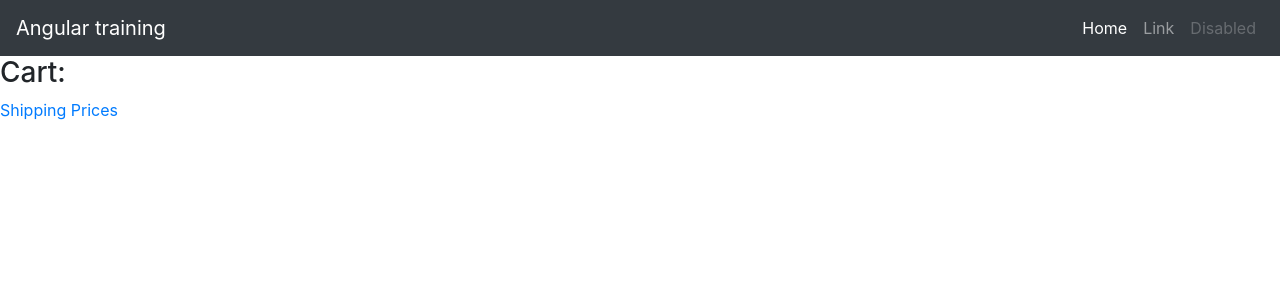
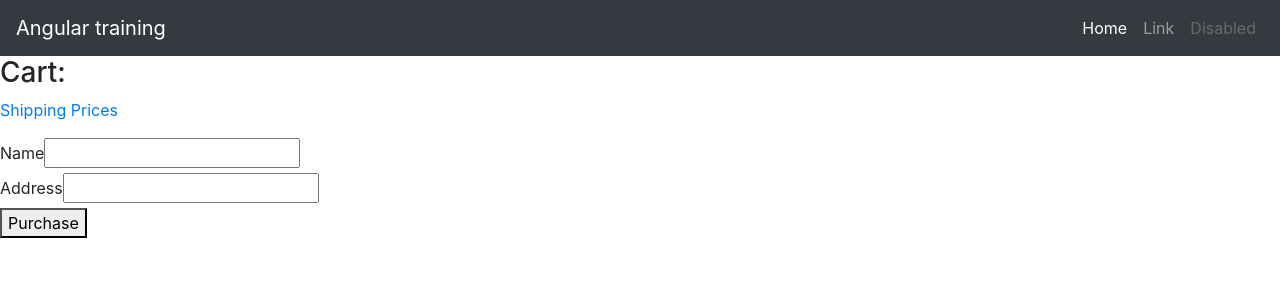
Before and after one commit to kargeb/angular-training, an Angular app: page /shop/cart in a window 1280 px wide. Shown: the top 300 px of the page. Built offline with nearby package versions, Linux system fonts and the light colour scheme.

Commit message:
finished shop app

```diff
--- a/src/app/shop/pages/cart/cart.component.html
+++ b/src/app/shop/pages/cart/cart.component.html
@@ -8,3 +8,17 @@
   <span>{{ item.name }}</span>
   <span>{{ item.price | currency }}</span>
 </div>
+
+<form [formGroup]="checkoutForm" (ngSubmit)="onSubmit()">
+  <div>
+    <label for="name"> Name </label>
+    <input id="name" type="text" formControlName="name" />
+  </div>
+
+  <div>
+    <label for="address"> Address </label>
+    <input id="address" type="text" formControlName="address" />
+  </div>
+
+  <button class="button" type="submit">Purchase</button>
+</form>
--- a/src/app/shop/pages/cart/cart.component.ts
+++ b/src/app/shop/pages/cart/cart.component.ts
@@ -1,4 +1,5 @@
 import { Component, OnInit } from '@angular/core';
+import { FormBuilder } from '@angular/forms';
 import { CartService } from '../../cart.service';
 
 @Component({
@@ -7,8 +8,25 @@
   styleUrls: ['./cart.component.scss'],
 })
 export class CartComponent implements OnInit {
+  constructor(
+    private cartService: CartService,
+    private formBuilder: FormBuilder
+  ) {}
+
   items = this.cartService.getItems();
-  constructor(private cartService: CartService) {}
+
+  checkoutForm = this.formBuilder.group({
+    name: '',
+    address: '',
+  });
+
+  onSubmit() {
+    this.cartService.clearCart();
+
+    console.warn('Your order has been submitted', this.checkoutForm.value);
+
+    this.checkoutForm.reset();
+  }
 
   ngOnInit(): void {}
 }
```
Also changed, not shown: src/app/app.module.ts (+9 -2 lines), src/app/shop/shop.module.ts (+6 -2 lines).
